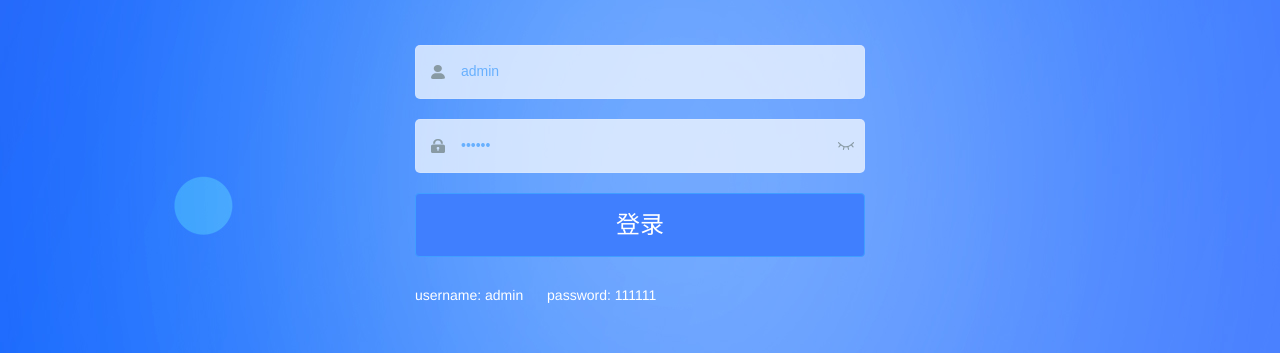
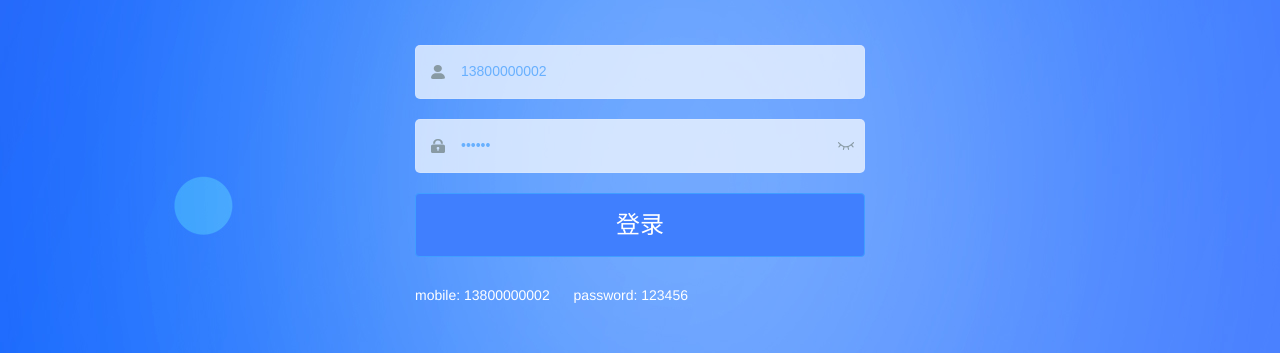
Before and after one commit to zhaoyi-zy/Vue-admin-hrsaas, a Vue app: page /#/login in a window 1280 px wide. Shown: the part 206-559 px from the top of the page. Built offline with nearby package versions, Linux system fonts and the light colour scheme.

Commit message:
完成登录表单校验

```diff
--- a/src/utils/validate.js
+++ b/src/utils/validate.js
@@ -1,7 +1,3 @@
-/**
- * Created by PanJiaChen on 16/11/18.
- */
-
 /**
  * @param {string} path
  * @returns {Boolean}
@@ -14,7 +10,6 @@ export function isExternal(path) {
  * @param {string} str
  * @returns {Boolean}
  */
-export function validUsername(str) {
-  const valid_map = ['admin', 'editor']
-  return valid_map.indexOf(str.trim()) >= 0
+export function validMobile(str) {
+  return /^1[3-9]\d{9}$/.test(str) // 校验手机号
 }
--- a/src/views/login/index.vue
+++ b/src/views/login/index.vue
@@ -1,20 +1,22 @@
 <template>
   <div class="login-container">
-    <el-form ref="loginForm" :model="loginForm" :rules="loginRules" class="login-form" auto-complete="on" label-position="left">
-
+    <!--登录表单-->
+    <el-form ref="loginForm" :model="loginForm" :rules="loginRules" class="login-form" auto-complete="on"
+             label-position="left">
+      <!--登录页面标题-->
       <div class="title-container">
         <h3 class="title">
           <img src="@/assets/common/login-logo.png" alt="">
         </h3>
       </div>
-
-      <el-form-item prop="username">
+      <!--账号框-->
+      <el-form-item prop="mobile">
         <span class="svg-container">
-          <svg-icon icon-class="user" />
+          <svg-icon icon-class="user"/>
         </span>
         <el-input
           ref="username"
-          v-model="loginForm.username"
+          v-model="loginForm.mobile"
           placeholder="Username"
           name="username"
           type="text"
@@ -22,10 +24,10 @@
           auto-complete="on"
         />
       </el-form-item>
-
+      <!--密码框-->
       <el-form-item prop="password">
         <span class="svg-container">
-          <svg-icon icon-class="password" />
+          <svg-icon icon-class="password"/>
         </span>
         <el-input
           :key="passwordType"
@@ -39,15 +41,17 @@
           @keyup.enter.native="handleLogin"
         />
         <span class="show-pwd" @click="showPwd">
-          <svg-icon :icon-class="passwordType === 'password' ? 'eye' : 'eye-open'" />
+          <svg-icon :icon-class="passwordType === 'password' ? 'eye' : 'eye-open'"/>
         </span>
       </el-form-item>
-
-      <el-button class="loginBtn" :loading="loading" type="primary" style="width:100%;margin-bottom:30px;" @click.native.prevent="handleLogin">登录</el-button>
-
+      <!--登录按钮-->
+      <el-button class="loginBtn" :loading="loading" type="primary" style="width:100%;margin-bottom:30px;"
+                 @click.native.prevent="handleLogin">登录
+      </el-button>
+      <!--账号密码提示-->
       <div class="tips">
-        <span style="margin-right:20px;">username: admin</span>
-        <span> password: 111111</span>
+        <span style="margin-right:20px;">mobile: 13800000002</span>
+        <span> password: 123456</span>
       </div>
 
     </el-form>
@@ -55,33 +59,33 @@
 </template>
 
 <script>
-import { validUsername } from '@/utils/validate'
+import {validMobile} from '@/utils/validate'
 
 export default {
   name: 'Login',
   data() {
-    const validateUsername = (rule, value, callback) => {
-      if (!validUsername(value)) {
-        callback(new Error('Please enter the correct user name'))
-      } else {
-        callback()
-      }
-    }
-    const validatePassword = (rule, value, callback) => {
-      if (value.length < 6) {
-        callback(new Error('The password can not be less than 6 digits'))
+    // 账号的自定义校验
+    const validateMobile = (rule, value, callback) => {
+      if (!validMobile(value)) {
+        callback(new Error('请输入正确的用户名！'))
       } else {
         callback()
       }
     }
     return {
+      // 校验对象
       loginForm: {
-        username: 'admin',
-        password: '111111'
+        mobile: '13800000002',
+        password: '123456'
       },
+      // 校验规则
       loginRules: {
-        username: [{ required: true, trigger: 'blur', validator: validateUsername }],
-        password: [{ required: true, trigger: 'blur', validator: validatePassword }]
+        mobile: [{required: true, trigger: 'blur', message: '用户名不能为空！'}, {
+          validator: validateMobile, trigger: 'blur'
+        }],
+        password: [{required: true, trigger: 'blur', message: '密码不能为空！'}, {
+          min: 6, mix: 16, message: '密码长度在6-16为之间!', trigger: 'blur'
+        }]
       },
       loading: false,
       passwordType: 'password',
@@ -90,7 +94,7 @@ export default {
   },
   watch: {
     $route: {
-      handler: function(route) {
+      handler: function (route) {
         this.redirect = route.query && route.query.redirect
       },
       immediate: true
@@ -112,7 +116,7 @@ export default {
         if (valid) {
           this.loading = true
           this.$store.dispatch('user/login', this.loginForm).then(() => {
-            this.$router.push({ path: this.redirect || '/' })
+            this.$router.push({path: this.redirect || '/'})
             this.loading = false
           }).catch(() => {
             this.loading = false
@@ -131,8 +135,8 @@ export default {
 /* 修复input 背景不协调 和光标变色 */
 /* Detail see https://github.com/PanJiaChen/vue-element-admin/pull/927 */
 
-$bg:#283443;
-$light_gray: #68b0fe;  // 将输入框颜色改成蓝色
+$bg: #283443;
+$light_gray: #68b0fe; // 将输入框颜色改成蓝色
 $cursor: #fff;
 
 @supports (-webkit-mask: none) and (not (cater-color: $cursor)) {
@@ -145,6 +149,7 @@ $cursor: #fff;
 .login-container {
   background-image: url('~@/assets/common/login.jpg');
   background-position: center;
+
   .el-input {
     display: inline-block;
     height: 47px;
@@ -173,9 +178,11 @@ $cursor: #fff;
     border-radius: 5px;
     color: #454545;
   }
+
   .el-form-item__error {
     color: #fff
   }
+
   .loginBtn {
     background: #407ffe;
     height: 64px;
@@ -186,9 +193,9 @@ $cursor: #fff;
 </style>
 
 <style lang="scss" scoped>
-$bg:#2d3a4b;
-$dark_gray:#889aa4;
-$light_gray:#eee;
+$bg: #2d3a4b;
+$dark_gray: #889aa4;
+$light_gray: #eee;
 
 .login-container {
 
```
